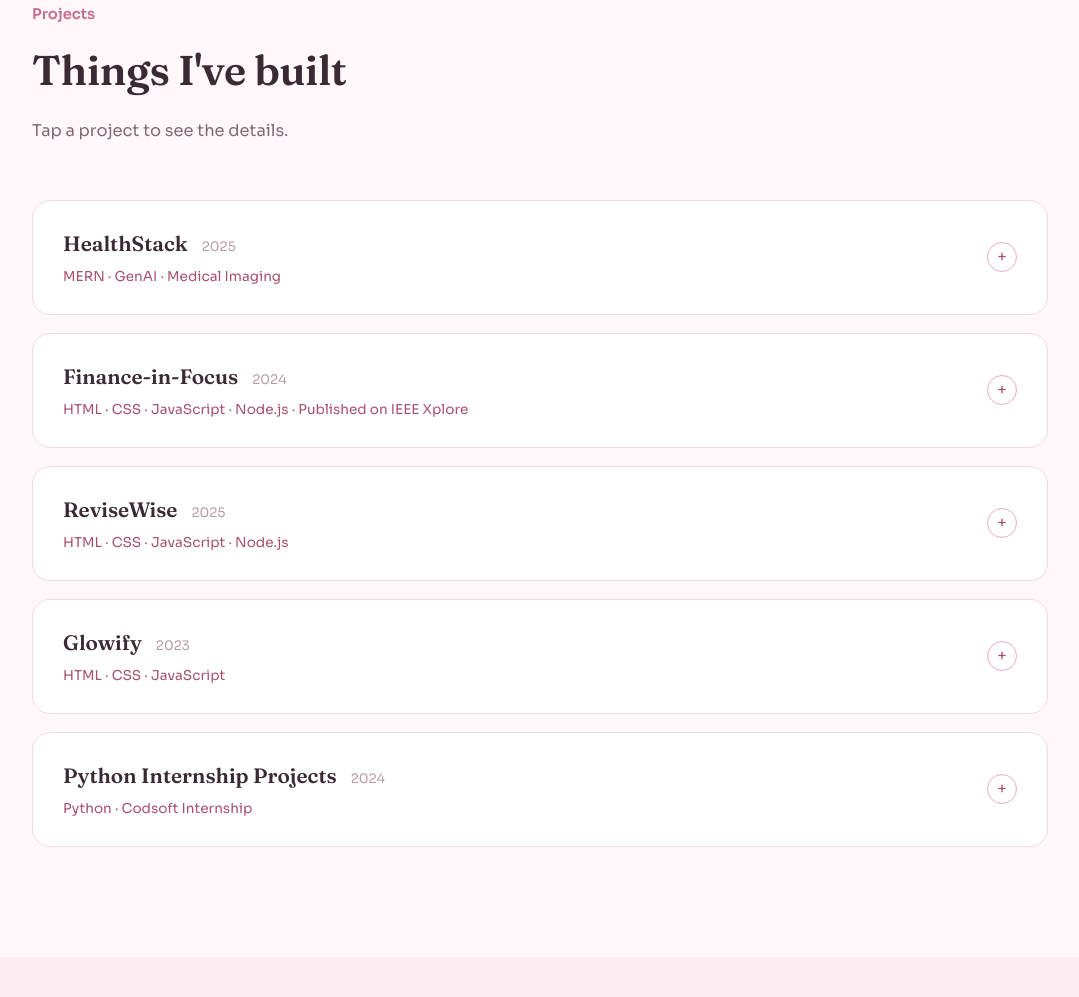
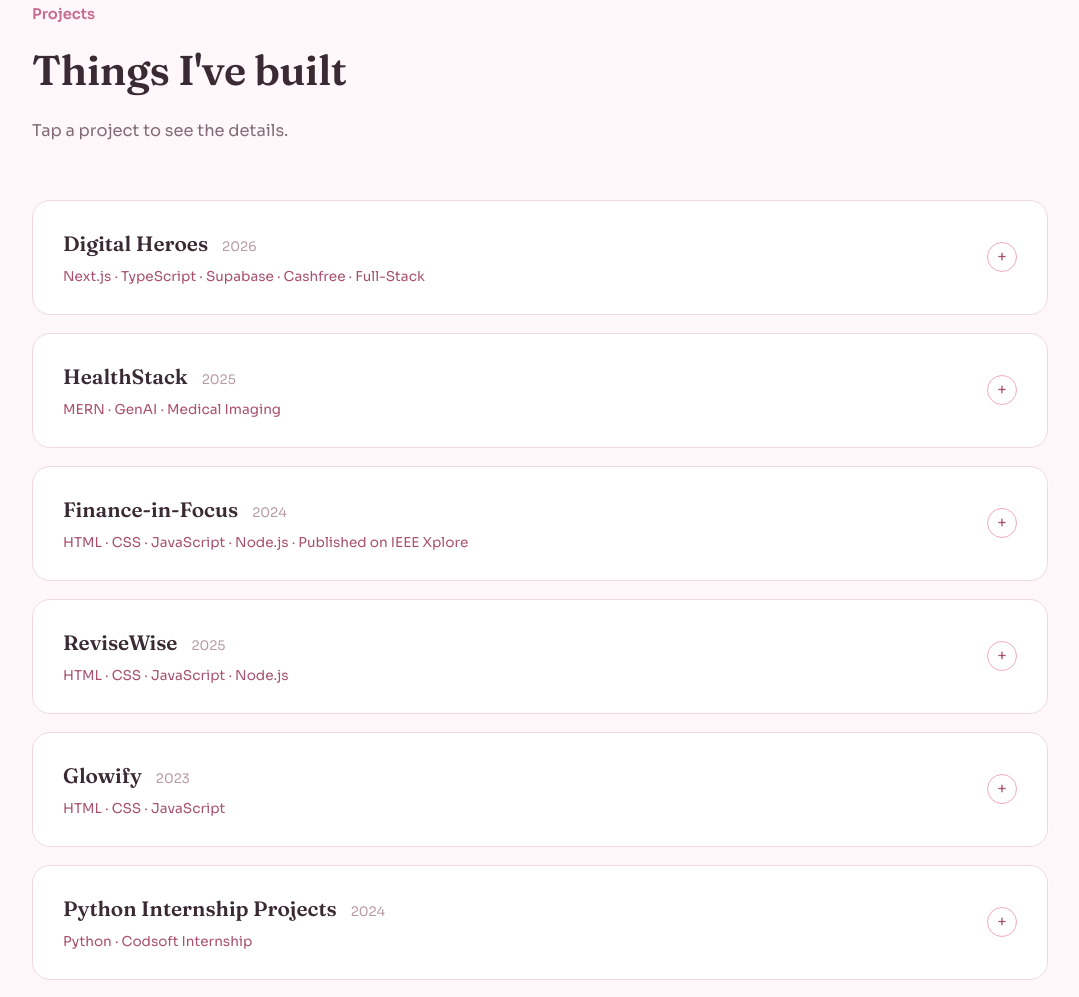
Before and after one commit to Varikuppalabhavs/Portfolio, a plain HTML site: page index.html in a window 1280 px wide. Shown: the part 2533-3530 px from the top of the page, without its empty margins (100-1179 px from the left). Drawn offline with Linux system fonts and the light colour scheme.

Commit message:
Add 'Digital Heroes' project card to index.html
Added a new project card for 'Digital Heroes' with details about its features and a link to the live app.

```diff
--- a/index.html
+++ b/index.html
@@ -395,6 +395,23 @@
       <p>Tap a project to see the details.</p>
     </div>
     <div class="proj-list" id="projList">
+      <div class="proj-card" tabindex="0">
+<div class="proj-top">
+<div>
+<div class="proj-title-row"><span class="proj-title">Digital Heroes</span><span class="proj-year">2026</span></div>
+<div class="proj-stack">Next.js · TypeScript · Supabase · Cashfree · Full-Stack</div>
+</div>
+<div class="proj-toggle">+</div>
+</div>
+<div class="proj-body">
+<ul>
+<li>Built and deployed a full-stack charity subscription platform with separate member and admin workflows — authentication, charity selection, subscriptions, score submission, monthly draws, and payout tracking.</li>
+<li>Designed a PostgreSQL schema across 12+ interconnected tables with Row Level Security for role-based data access, covering users, charities, subscriptions, scores, draws, and winners.</li>
+<li>Developed the monthly draw engine to simulate and publish results, match scores across 3/4/5-number tiers, calculate prize pools, and handle jackpot rollovers with auditable draw entries.</li>
+</ul>
+<div class="note"><a href="https://digital-heroes-bhavani24.vercel.app/" target="_blank" rel="noopener">View the live app →</a></div>
+</div>
+</div>
 
       <div class="proj-card" tabindex="0">
         <div class="proj-top">
```
